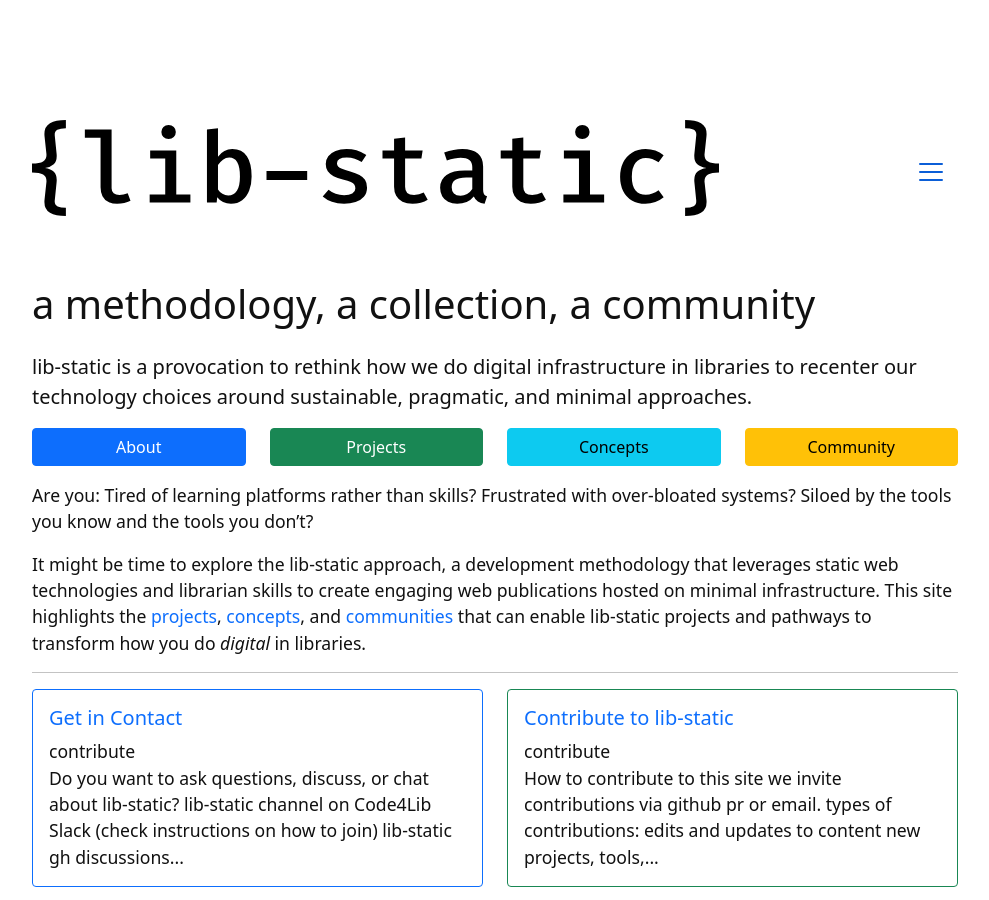
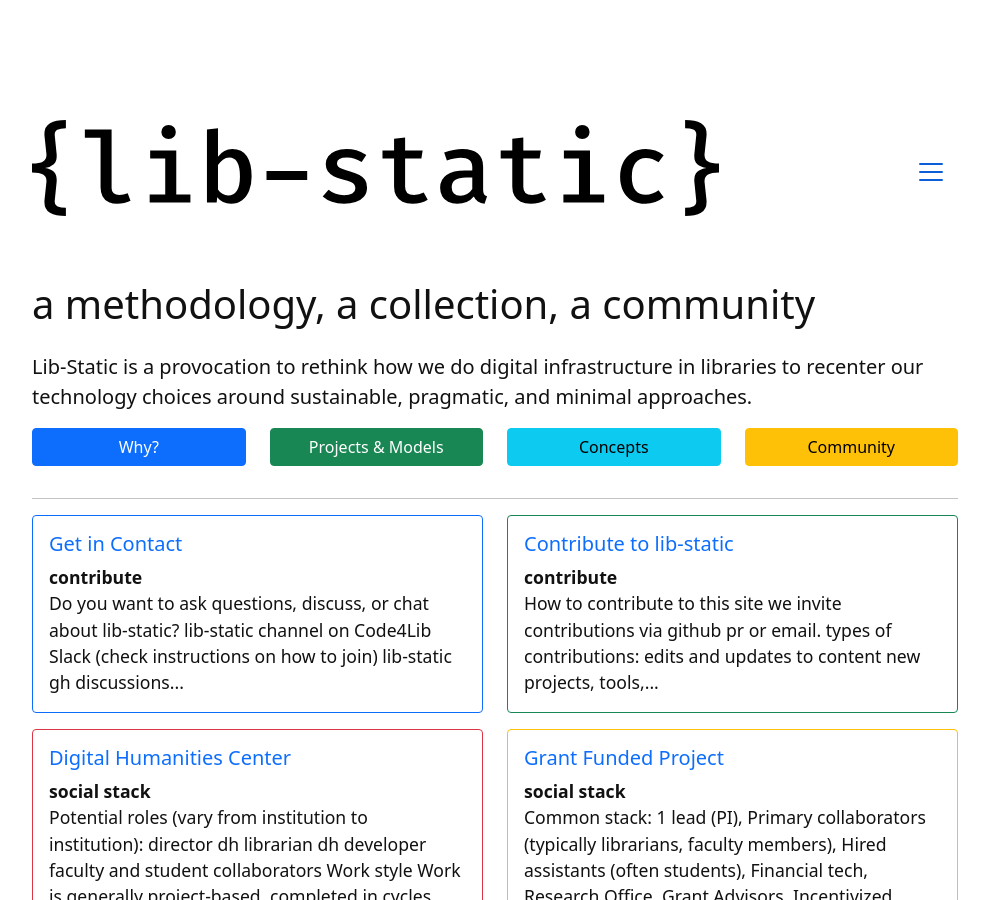
Before and after one commit to lib-static/lib-static.github.io, a Jekyll site: the page built from pages/index.md, in a window 1280 px wide and 900 px high. Shown: the whole window, without its empty margins (145-1134 px from the left). Built offline with Jekyll 4.4.1, drawn with Linux system fonts in a browser that asks for light colours.

Commit message:
tweak nav labels and move about content block btn home

```diff
--- a/pages/index.md
+++ b/pages/index.md
@@ -8,20 +8,15 @@ foot: js/masonry.html
 
 <div class="h1 mb-4">{{ site.tagline }}</div>
 
-lib-static is a provocation to rethink how we do digital infrastructure in libraries to recenter our technology choices around sustainable, pragmatic, and minimal approaches.
+Lib-Static is a provocation to rethink how we do digital infrastructure in libraries to recenter our technology choices around sustainable, pragmatic, and minimal approaches.
 {:.lead}
 
 <div class="row mt-3">
-    <div class="col"><a href="/about/" class="btn w-100 btn-primary mb-3">About</a></div>
-    <div class="col"><a href="/projects/" class="btn w-100 btn-success mb-3">Projects</a></div>
+    <div class="col"><a href="/about/" class="btn w-100 btn-primary mb-3">Why?</a></div>
+    <div class="col"><a href="/projects/" class="btn w-100 btn-success mb-3">Projects &amp; Models</a></div>
     <div class="col"><a href="/concepts/" class="btn w-100 btn-info mb-3">Concepts</a></div>
     <div class="col"><a href="/community/" class="btn w-100 btn-warning mb-3">Community</a></div>
 </div>
-
-Are you: Tired of learning platforms rather than skills? Frustrated with over-bloated systems? Siloed by the tools you know and the tools you don't?
-
-It might be time to explore the lib-static approach, a development methodology that leverages static web technologies and librarian skills to create engaging web publications hosted on minimal infrastructure.
-This site highlights the [projects]({{ '/projects/' | relative_url }}), [concepts]({{ '/concepts/' | relative_url }}), and [communities]({{ '/community/' | relative_url }}) that can enable lib-static projects and pathways to transform how you do *digital* in libraries.
 
 <hr>
 
@@ -29,9 +24,10 @@ This site highlights the [projects]({{ '/projects/' | relative_url }}), [concept
     {% for i in site.documents %}
     <div class="col-sm-6">
         <div class="card mb-3 border-{% cycle 'primary', 'success', 'danger', 'warning', 'info', 'dark' %}">
+            {% if i.image %}<img src="{{ i.image | relative_url }}" class="card-img-top" alt="{{ i.image_alt }}">{% endif %}
             <div class="card-body">
                 <h5 class="card-title"><a href="{{ i.url | relative_url }}">{{ i.title }}</a></h5>
-                <p class="card-text">{{ i.type }}<br>{{ i.content | strip_html | truncatewords: 25 }}</p>
+                <p class="card-text"><strong>{{ i.type }}</strong><br>{{ i.project_description | default: i.content | strip_html | truncatewords: 25 }}</p>
             </div>
         </div>
     </div>
```
Also changed, not shown: pages/about.md (+8 -1 lines), pages/projects.md (+1 -1 lines).
